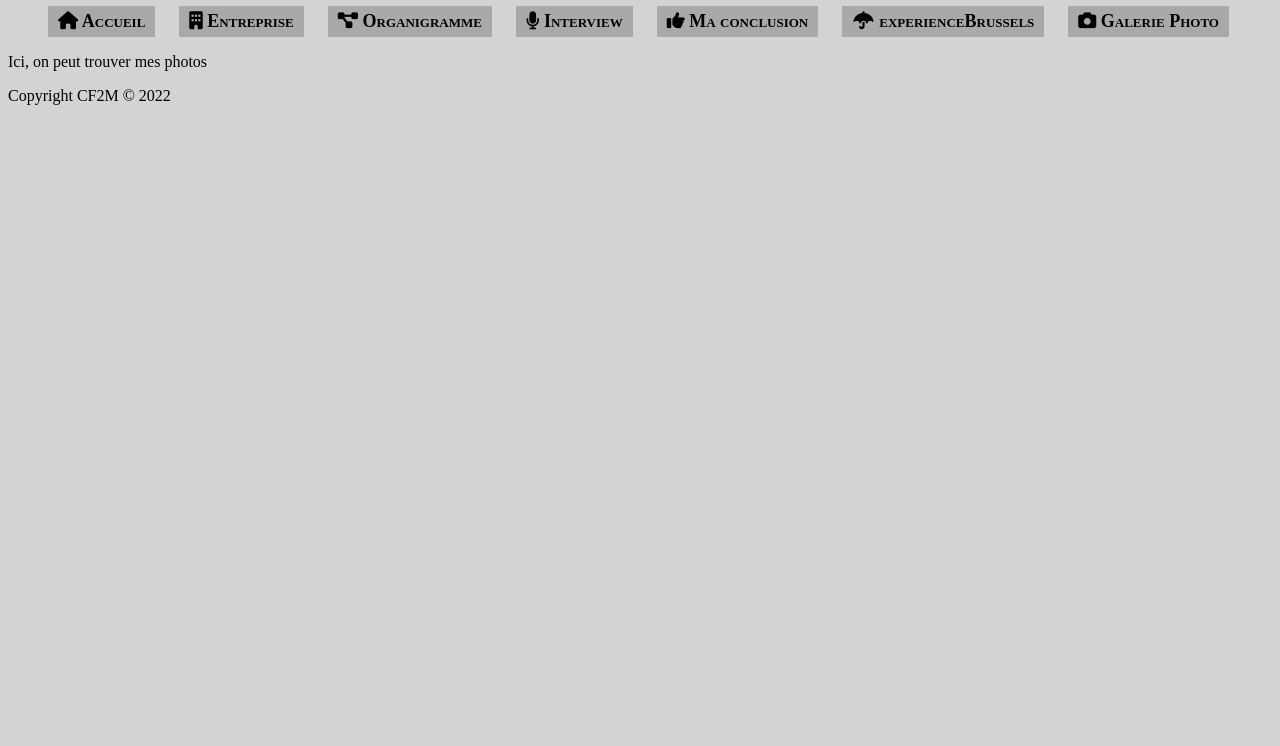
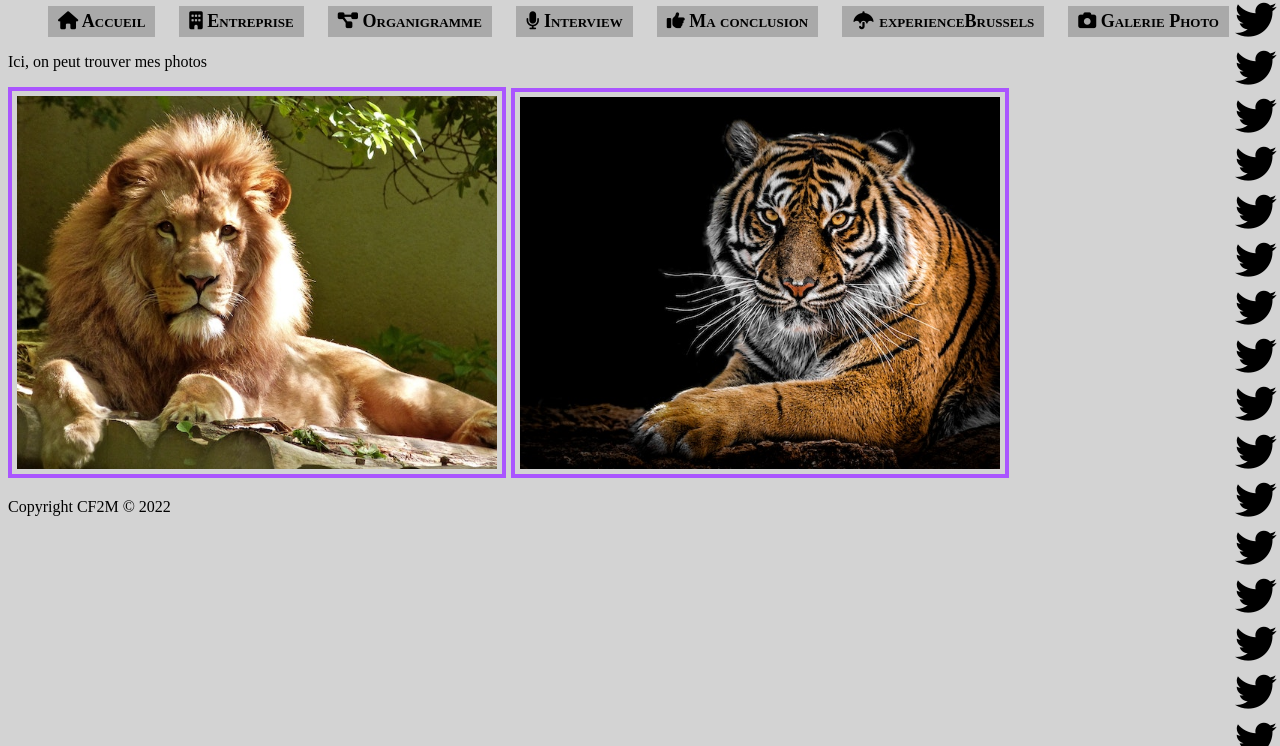
Before and after one commit to WebDevCF2m2023/siteprefo-exemple-2023-2, a plain HTML site: page exposition/galerie.html in a window 1280 px wide. Shown: the part 54-800 px from the top of the page. Drawn offline with Linux system fonts and the light colour scheme.

Commit message:
Ajout de photos et images de fond

```diff
--- a/css/style.css
+++ b/css/style.css
@@ -1,6 +1,17 @@
 /* Totalité de la page avec une couleur de fond : gris clair */
 body {
 	background-color:lightgrey;
+	/* pour répéter verticalement (axe des Y) une image */
+	background-image: url("../images/twitter_bird_icon.png");
+	background-repeat: repeat-y;
+	background-position: top right;
+}
+
+#expo {
+	/* logo experience Brussels en image de fond dans visite.html */
+	background-image: url("../images/eb_logo.png");
+	background-repeat: no-repeat;
+	background-position: top center;
 }
 
 /* Style des liens du menu de navigation */
@@ -72,3 +83,22 @@ p {
 	font-style: italic;
 	font-weight: bold;
 }
+
+/* Galerie Photo : largeur 1000px */
+#galerie {
+	width:1024px;
+	/*background-color: white;*/
+}
+
+#galerie img {
+	width:480px;
+	/* espacements intérieurs de 5 pixels */
+	padding-left: 5px;
+	padding-right: 5px;
+	padding-top: 5px;
+	padding-bottom: 5px;
+	/* bordure épaisseur 2px,style trait plein, couleur #AA55FF, dans les 4 directions */
+	border: 4px solid #AA55FF;
+	/* pour séparer les différentes photos, marge extérieure de 5px */
+	margin-right: 5px;
+}
--- a/exposition/galerie.html
+++ b/exposition/galerie.html
@@ -26,6 +26,9 @@
 		<!-- CONTENU PRINCIPAL -->
 		<main>
 			<p>Ici, on peut trouver mes photos</p>
+			<div id="galerie">
+				<img src="../images/lion.jpg" alt="Lion" title="Lion" /><img src="../images/tigre.jpg" alt="Tigre" title="Tigre" />
+			</div>
 		</main>
 		<!-- PIED DE PAGE -->
 		<footer>
```
Also changed, not shown: exposition/visite.html (+1 -1 lines), images/eb_logo.png (added), images/ecureuil.jpg (added), images/lion.jpg (added), images/tigre.jpg (added), images/twitter_bird_icon.png (added).
